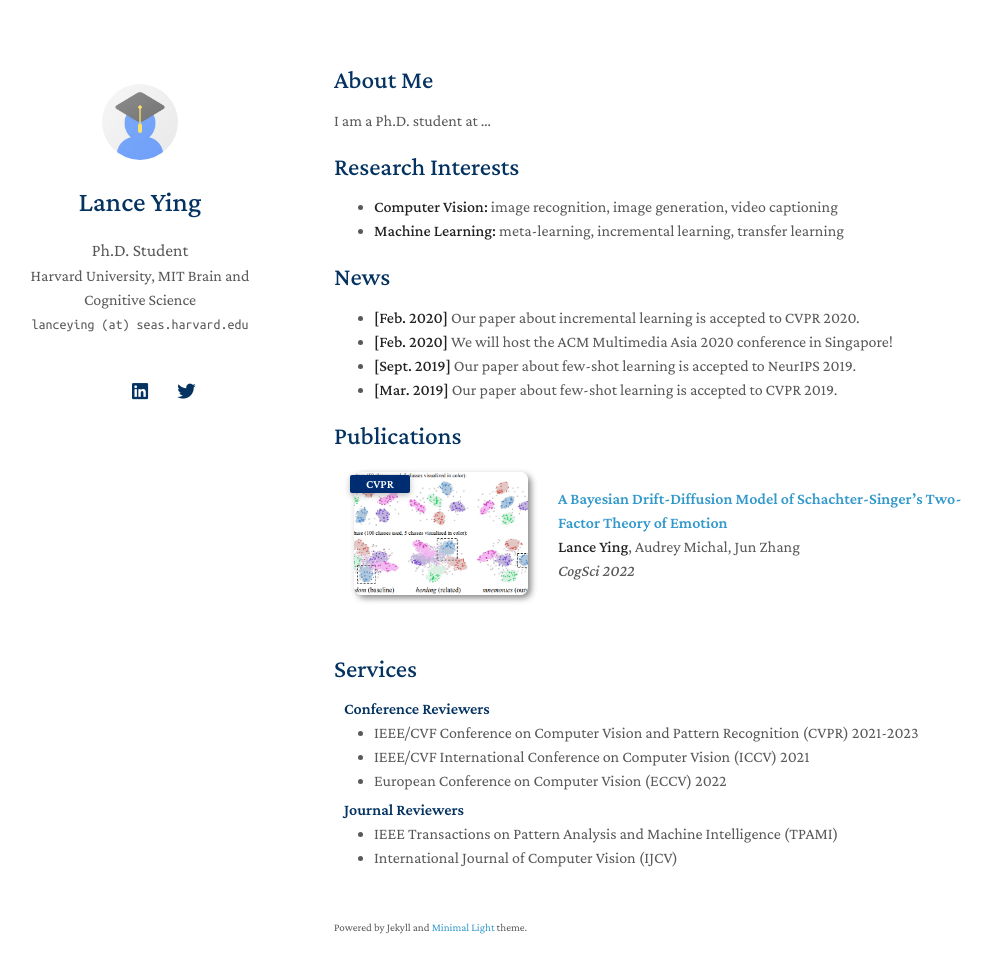
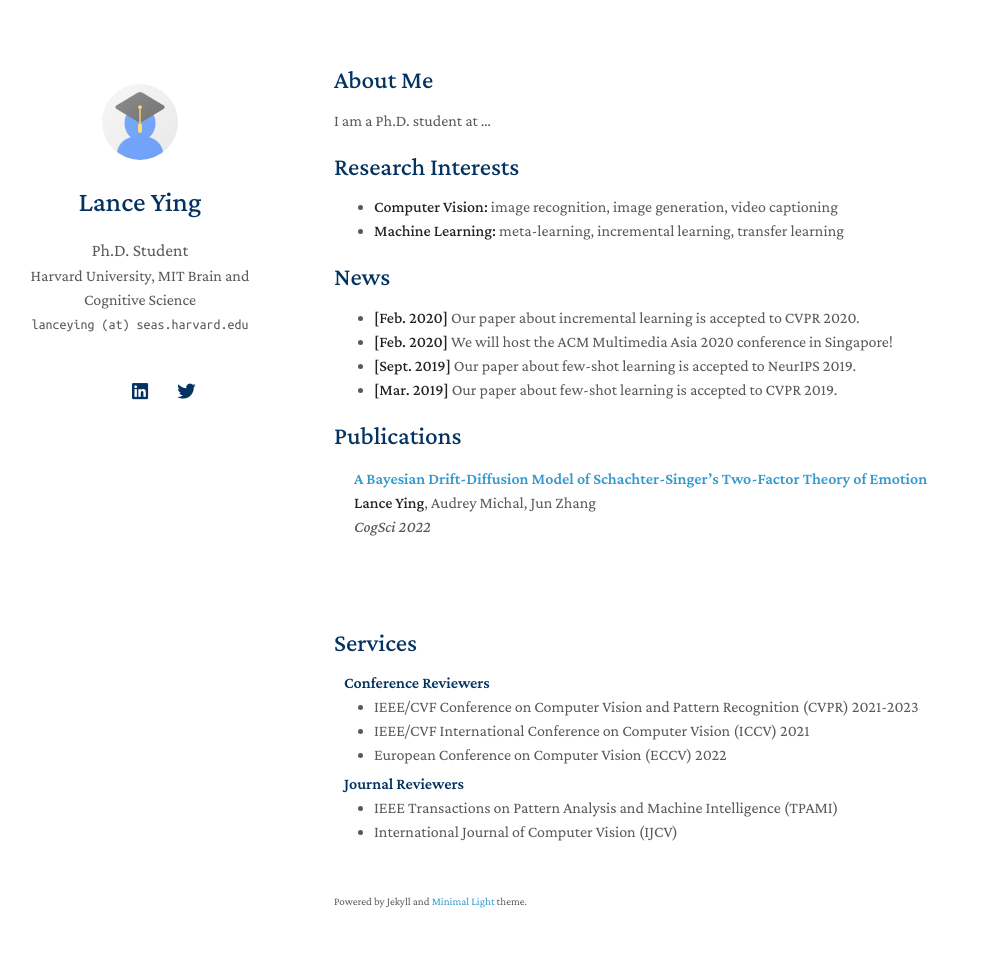
Before and after one commit to lance-ying/lance-ying.github.io, a Jekyll site: the page built from index.md, in a window 1280 px wide and 1008 px high. Shown: the top 973 px of the window, without its empty margins (136-1127 px from the left). Built offline with Jekyll 4.4.1, drawn with Linux system fonts in a browser that asks for light colours; nearby versions of some CDN libraries; a style sheet for code colours, icons or effects is not loaded; our own code applies the rules of GitHub Pages for plain Markdown files.

Commit message:
Update publications.md

```diff
--- a/_includes/publications.md
+++ b/_includes/publications.md
@@ -6,10 +6,6 @@
 <li>
 <div class="pub-row">
 
-  <div class="col-sm-3 abbr" style="position: relative;padding-right: 15px;padding-left: 15px;">
-    <img src="assets/img/teaser_example.png" class="teaser img-fluid z-depth-1">
-    <abbr class="badge">CVPR</abbr>
-  </div>
 
   <div class="col-sm-9" style="position: relative;padding-right: 15px;padding-left: 20px;">
     <div class="title"><a href="https://escholarship.org/content/qt78h4n3r5/qt78h4n3r5.pdf">A Bayesian Drift-Diffusion Model of Schachter-Singer’s Two-Factor Theory of Emotion</a></div>
```
